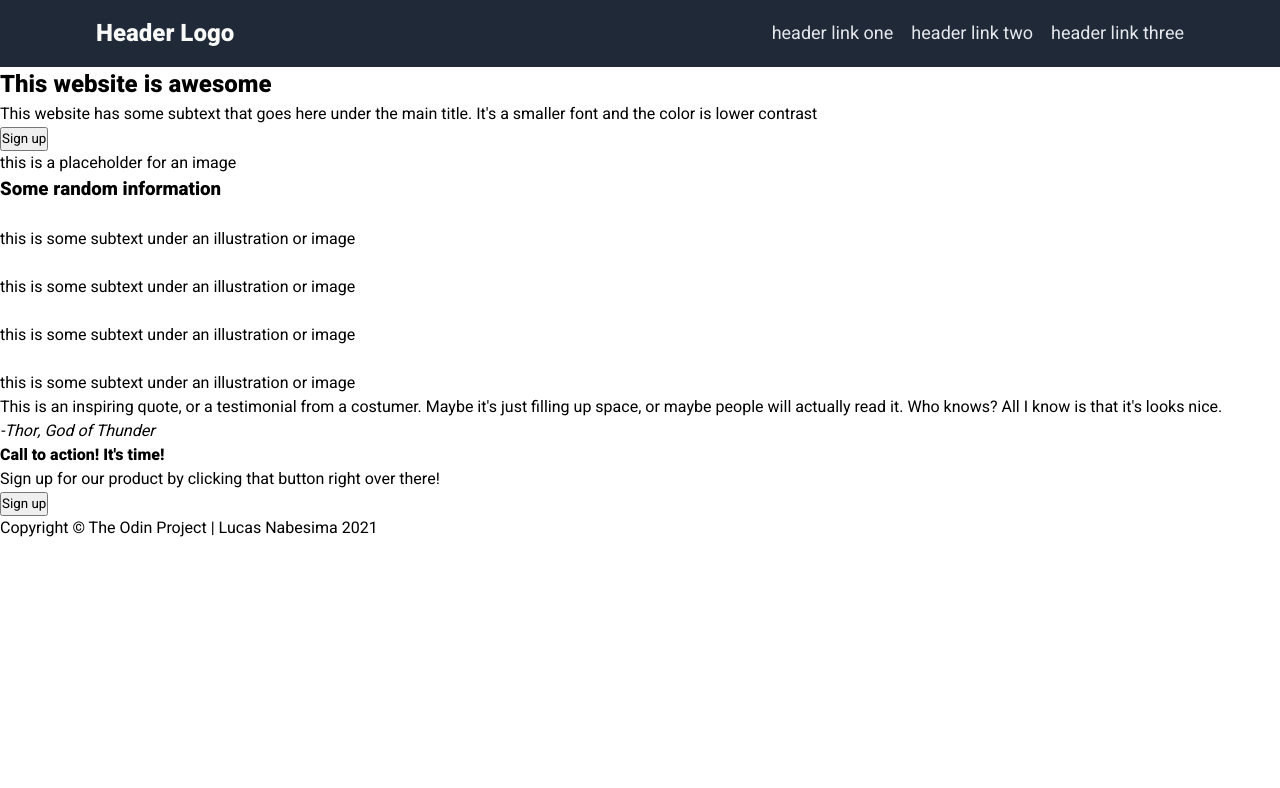
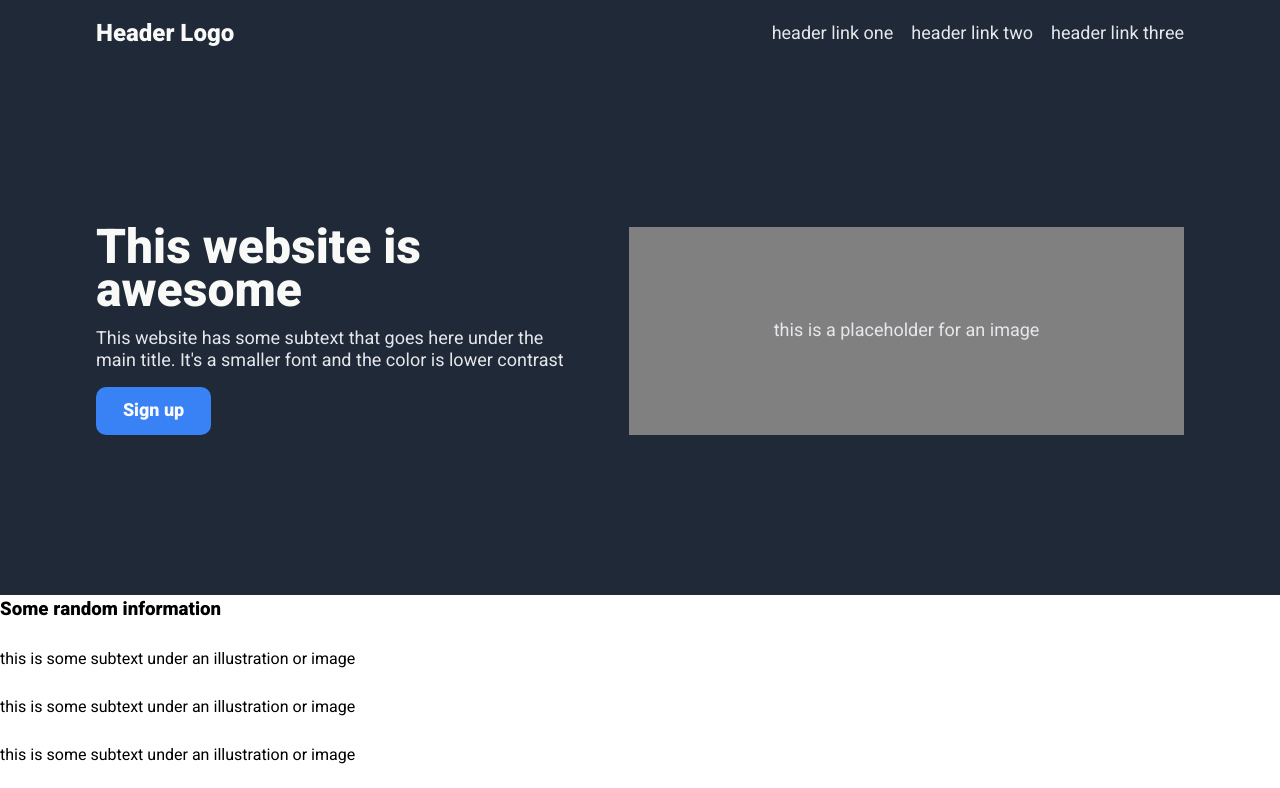
Before and after one commit to lnabesima/odin_landing-page, a plain HTML site: page index.html in a window 1280 px wide. Shown: the top 788 px of the page. Drawn offline with Linux system fonts and the light colour scheme.

Commit message:
Add complete main section styling

```diff
--- a/index.html
+++ b/index.html
@@ -26,10 +26,16 @@
 
         <main>
             <section id="one" class="title">
-                <h2>This website is awesome</h2>
-                <p>This website has some subtext that goes here under the main title. It's a smaller font and the color is lower contrast</p>
-                <button>Sign up</button>
-                <div>this is a placeholder for an image</div>
+                <div class="one-container w85 flex">
+                    <div class="left-title-container flex">
+                        <h2>This website is awesome</h2>
+                        <p>This website has some subtext that goes here under the main title. It's a smaller font and the color is lower contrast</p>
+                        <button>Sign up</button>
+                    </div>
+                    <div class="img-placeholder flex">
+                        <p>this is a placeholder for an image</p>
+                    </div>
+                </div>
             </section>
             <section id="two" class="random-information">
                 <h3>Some random information</h3>
--- a/style.css
+++ b/style.css
@@ -30,6 +30,16 @@ a{
     display: flex;
 }
 
+button{
+    flex-shrink: 0;
+    width: 9vw;
+    height: 6vh;
+    border-radius: 10px;
+    border: none;
+    cursor: pointer;
+}
+
+
 /* ---- Nav ----*/
 nav{
     background-color: var(--dark-background);
@@ -56,3 +66,57 @@ nav{
     font-size: 18px;
     color: var(--secondary-text);
 }
+
+
+/*---- One ----*/
+#one{
+    background-color: var(--dark-background);
+    /* padding-bottom: 3vh; */
+    padding: 20vh 0;
+}
+
+.one-container{
+    justify-content: space-around;
+    align-content: center;
+    gap: 5vw;
+}
+
+.left-title-container{
+    flex-direction: column;
+    justify-content: flex-start;
+    flex-shrink: 1;
+    margin: 0;
+    gap: 15px;
+    /* height: 35vh; */
+}
+
+.one-container h2{
+    font-size: 48px;
+    font-weight: 900;
+    line-height: 90%;
+    color: var(--main-text);
+}
+
+.one-container p{
+    font-size: 18px;
+    line-height: 120%;
+    color: var(--secondary-text);
+}
+
+.one-container button{
+    background-color: var(--button-color);
+    color: var(--main-text);
+    font-weight: bold;
+    font-size: 18px;
+}
+
+.img-placeholder{
+    background-color: gray;
+    align-items: center;
+    width: 100%;
+    height: auto;
+}
+
+.img-placeholder p{
+    margin: 0 auto;
+}
```
